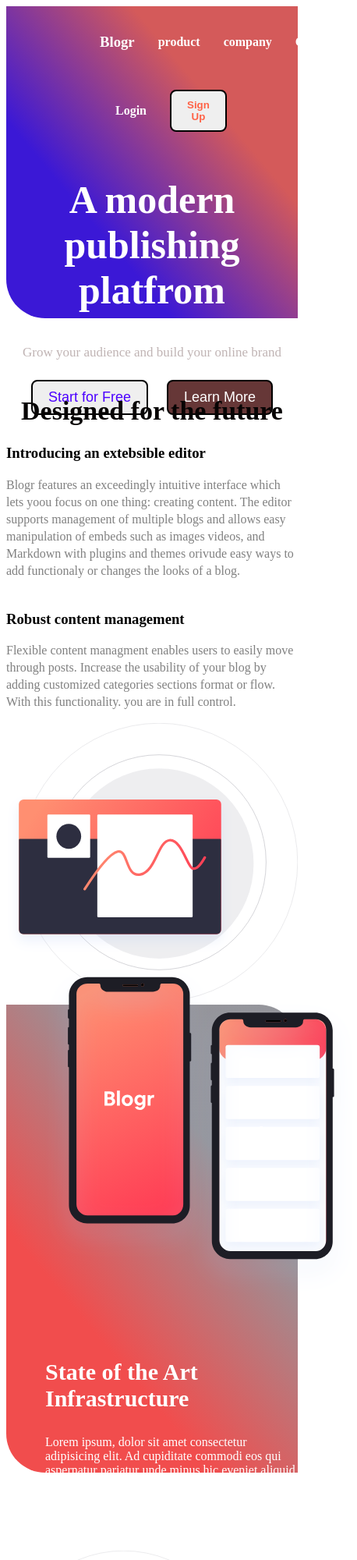
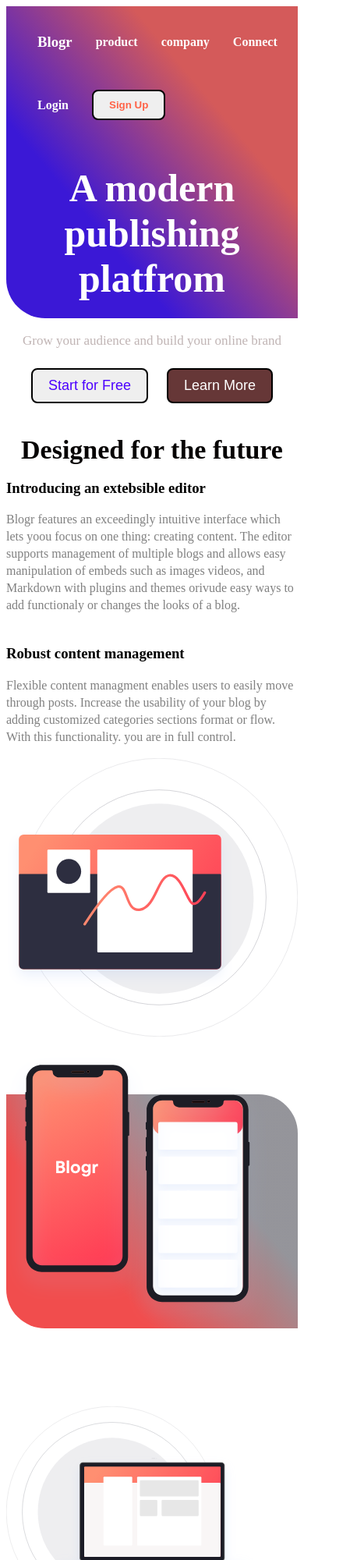
Before and after one commit to 2ferdous12/Ferdous-project, a plain HTML site: page index.html in a window 390 px wide. Shown: the top 2000 px of the page at 78% size, 458 px wide, since content can reach past the window. Drawn offline with Linux system fonts and the light colour scheme.

Commit message:
added all file and style

```diff
--- a/styles/style.css
+++ b/styles/style.css
@@ -87,6 +87,7 @@ nav ul li {
 
 .dis-head{
     max-width: 1440px;
+    width: 100%;
     margin: 0px auto;
     margin-top: 50px;
 }
@@ -130,6 +131,7 @@ nav ul li {
 
     background: linear-gradient(50deg, #f14d4d 30%, rgba(13, 13, 26, 0.438) 70%);
     height: 300px;
+
     border-top-right-radius: 50px;
     border-bottom-left-radius: 50px;
 }
@@ -209,51 +211,39 @@ font-size: 35px;
 
 
 @media screen and (max-width:576px){
+
 nav{
     flex-direction: column;
-    }
-
-    .container ul{
-        padding-left: 20px;
+    padding: 0px;
 }
 
 .section-container{
     flex-direction: column;
+    margin-top: 50px;
+}
+.dis-head{
+    margin-top: 150px;
 }
 
-    .text-section .intro{
-        margin-top: 40px;
-
-    }
 .bl-container{
     flex-direction: column;
-    }
-
-    .middle{
-height: 600px;
-    }
-
-    .bl-container .im-section img{
-        padding-left: 50px;
-    }
-
-    .bl-container .text-sect {
-        padding-left: 50px;
+    margin-top: 70px;
 }
 
 .labtop{
     flex-direction: column;
 }
-    .labtop  .images img{
-        width: 100%;
+
+.labtop .images img{
+    width: 90%;
 }
 
+.im-section img{
+    width: 90%;
+}
 
-
-    .footer-container{
-        flex-direction: column;
-        height: 650px;
-        align-items: center;
+.bl-container .text-sect{
+display: block;
+}
 
  }
-}
```
Also changed, not shown: index.html (+2 -1 lines). Lines whose indentation alone changed are shown as unchanged.
